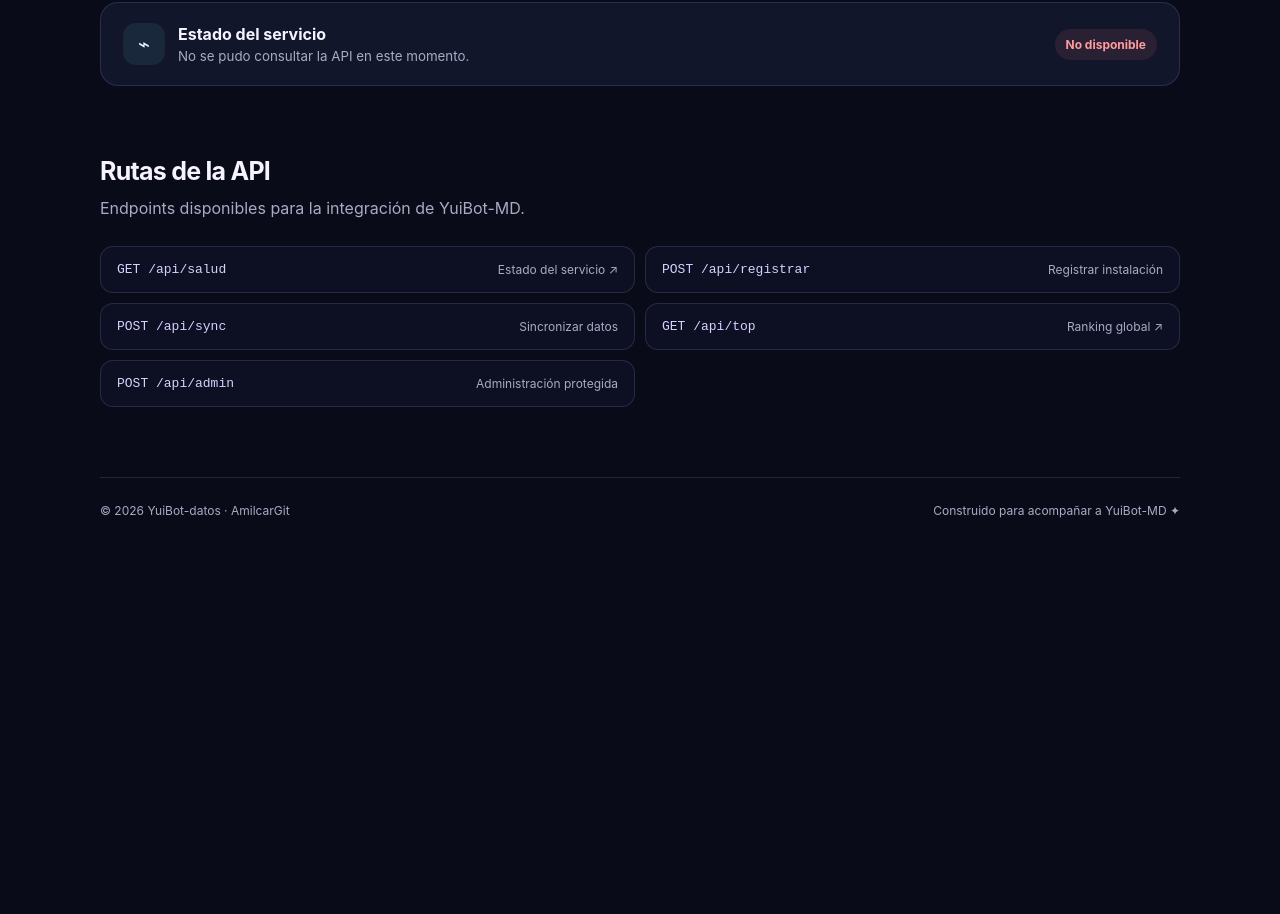
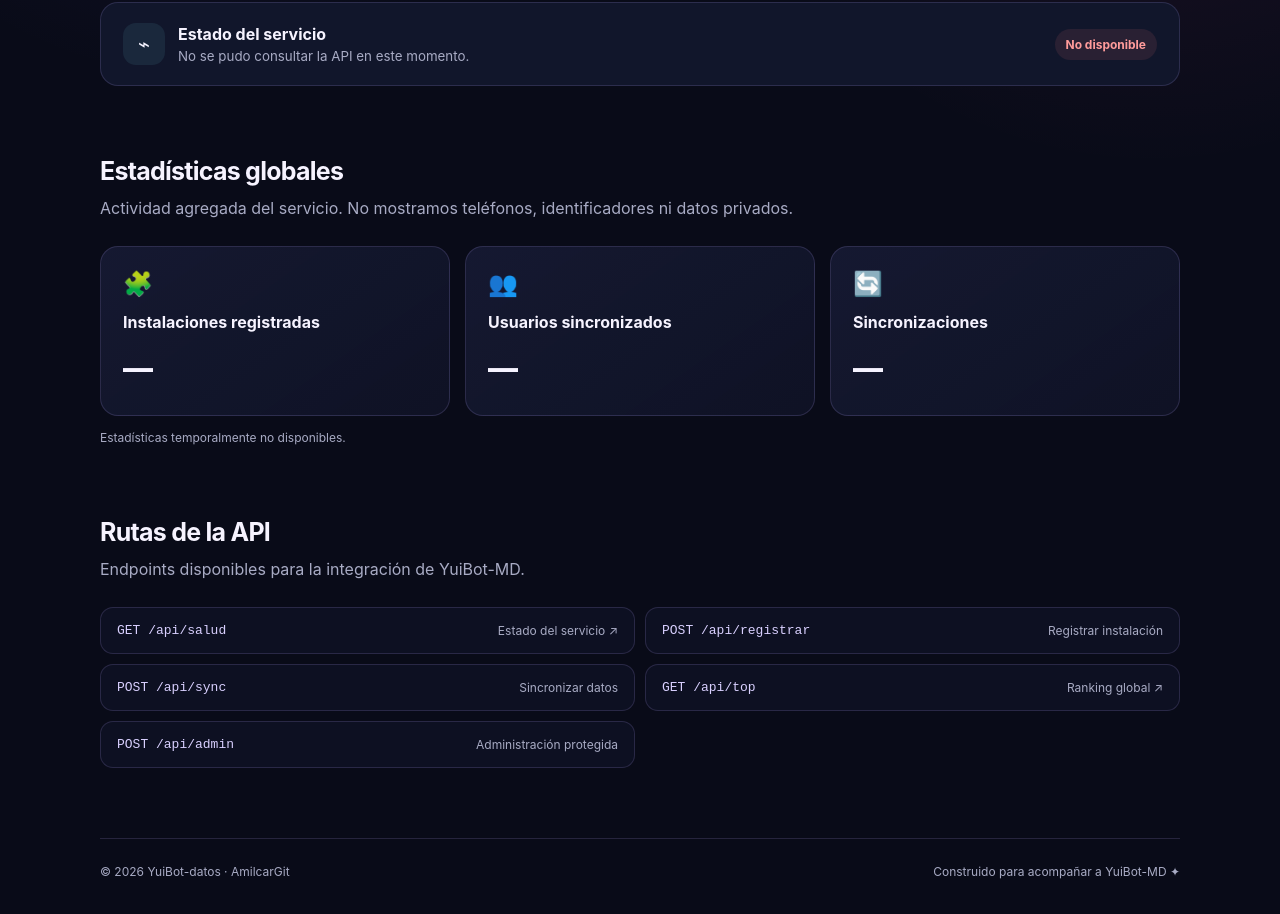
Before and after one commit to AmilcarGit/YuiBot-datos, a website: page index.html in a window 1280 px wide. Shown: the part 977-1891 px from the top of the page. Before the commit the page ends 1530 px from the top, so only its background shows below. Drawn offline with Linux system fonts and the light colour scheme; no server answers.

Commit message:
Add live privacy-safe statistics panel to homepage

```diff
--- a/index.html
+++ b/index.html
@@ -51,6 +51,16 @@
       <div class="status-left"><div class="status-icon">⌁</div><div><strong>Estado del servicio</strong><small id="status-detail">Consultando la API…</small></div></div>
       <span id="status-pill" class="pill">Comprobando</span>
     </section>
+    <section id="estadisticas" style="margin:0 0 70px">
+      <h2 class="section-title">Estadísticas globales</h2>
+      <p class="section-copy">Actividad agregada del servicio. No mostramos teléfonos, identificadores ni datos privados.</p>
+      <div class="grid" style="margin-bottom:12px">
+        <article class="card"><div class="ico">🧩</div><h3>Instalaciones registradas</h3><p id="stat-installations" style="font-size:30px;font-weight:800;color:var(--text);margin-top:12px">—</p></article>
+        <article class="card"><div class="ico">👥</div><h3>Usuarios sincronizados</h3><p id="stat-users" style="font-size:30px;font-weight:800;color:var(--text);margin-top:12px">—</p></article>
+        <article class="card"><div class="ico">🔄</div><h3>Sincronizaciones</h3><p id="stat-syncs" style="font-size:30px;font-weight:800;color:var(--text);margin-top:12px">—</p></article>
+      </div>
+      <p id="stats-note" style="color:var(--muted);font-size:12px;line-height:1.6">Cargando estadísticas…</p>
+    </section>
     <section id="rutas">
       <h2 class="section-title">Rutas de la API</h2>
       <p class="section-copy">Endpoints disponibles para la integración de YuiBot-MD.</p>
@@ -66,6 +76,18 @@
   <footer class="wrap"><span>© <span id="year"></span> YuiBot-datos · AmilcarGit</span><span>Construido para acompañar a YuiBot-MD ✦</span></footer>
   <script>
     document.getElementById('year').textContent = new Date().getFullYear();
+    const fmt = value => new Intl.NumberFormat('es-PE').format(value || 0);
+    fetch('/api/estadisticas', {headers:{accept:'application/json'}})
+      .then(async response => {
+        if (!response.ok) throw new Error('HTTP ' + response.status);
+        const data = await response.json();
+        if (!data || data.ok !== true || !data.metricas) throw new Error('Respuesta inesperada');
+        document.getElementById('stat-installations').textContent = fmt(data.metricas.instalaciones);
+        document.getElementById('stat-users').textContent = fmt(data.metricas.usuarios);
+        document.getElementById('stat-syncs').textContent = fmt(data.metricas.sincronizaciones);
+        document.getElementById('stats-note').textContent = (data.nota || 'Métricas agregadas.') + ' Inicio: ' + new Date(data.desde).toLocaleString('es-PE');
+      })
+      .catch(() => { document.getElementById('stats-note').textContent = 'Estadísticas temporalmente no disponibles.'; });
     const pill = document.getElementById('status-pill');
     const detail = document.getElementById('status-detail');
     fetch('/api/salud', {headers:{accept:'application/json'}})
```
